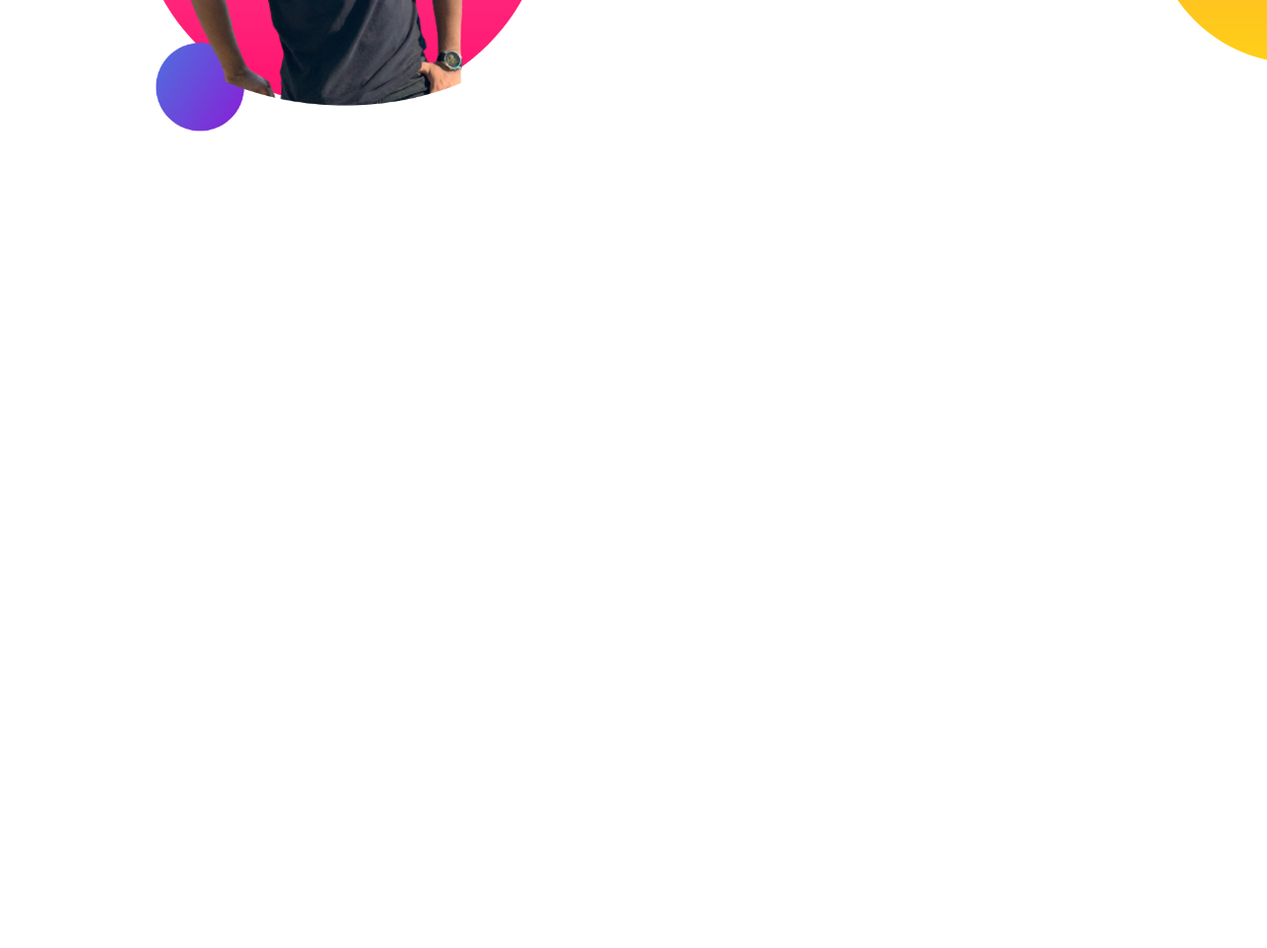
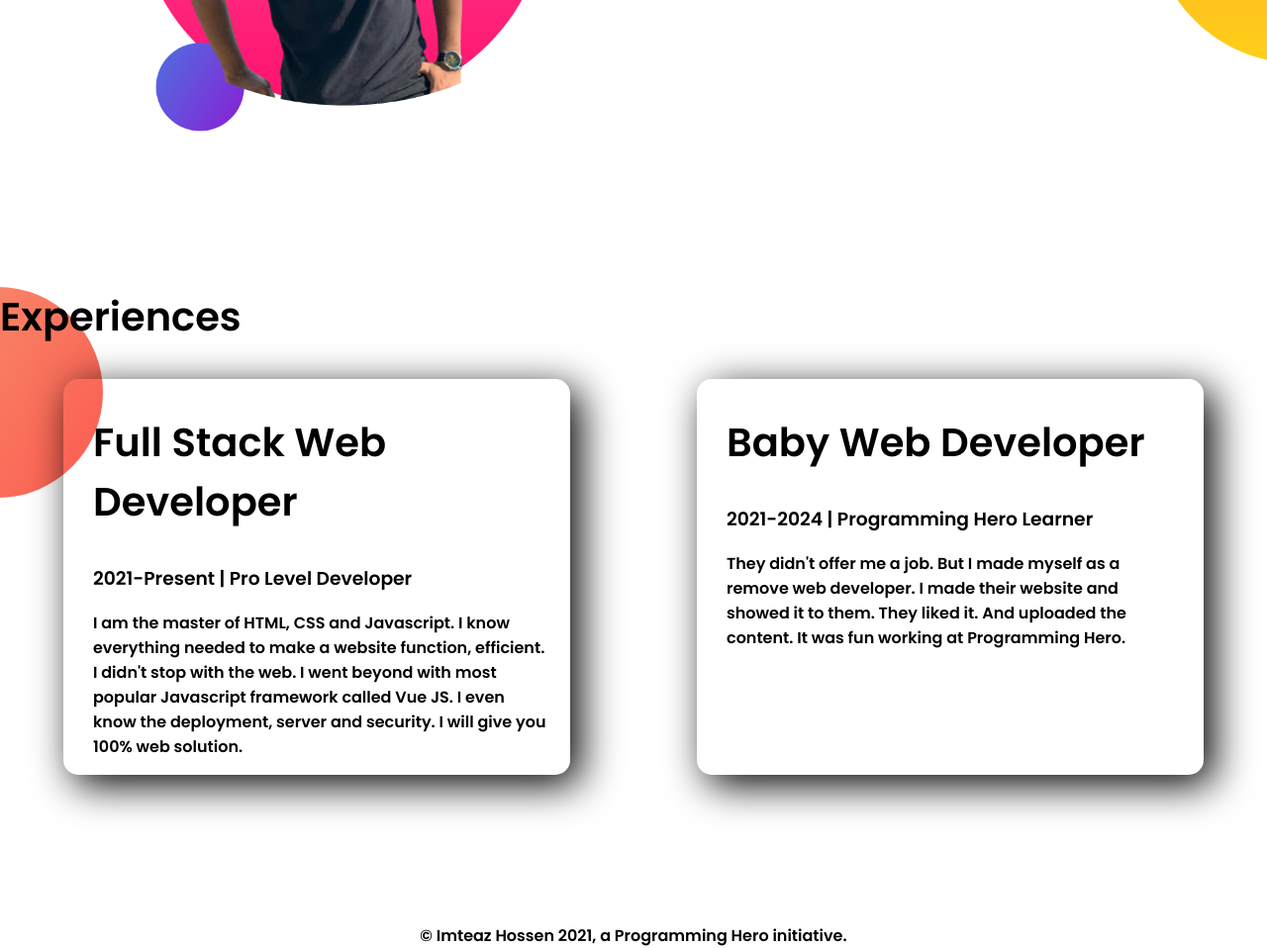
Before and after one commit to Imteazhossen/My-personal-portfolio, a plain HTML site: page index.html in a window 1280 px wide. Shown: the part 924-1882 px from the top of the page at 99% size. Before the commit the page ends 1214 px from the top, so only its background shows below. Drawn offline with Linux system fonts and the light colour scheme.

Commit message:
added footer

```diff
--- a/index.html
+++ b/index.html
@@ -9,7 +9,7 @@
 <link rel="preconnect" href="https://fonts.gstatic.com" crossorigin>
 <link href="https://fonts.googleapis.com/css2?family=Noto+Serif:ital@1&family=Poppins:wght@600&display=swap" rel="stylesheet">
     <link rel="stylesheet" href="style.css">
-    <Section class="image-background">
+    <Section class="image-background flexible-container">
     <div class="half-weidth">
     <h1>Welcome To</h1>
     <h1> <span class="orange-colour">Imteaz Hossen's </span> World!</h1>
@@ -21,7 +21,7 @@
     <img src="images/my-bg.png" alt="">
     </div>
     </Section>
-    <section class="two">
+    <section class="two flexible-container">
         <div class="half-weidth">
             <img class="half-weidth" src="images/my-bg2.png" alt="">
         </div>
@@ -32,6 +32,23 @@
             <a class="link-button2" href="https://www.facebook.com/Jade-Lifestyle-101256269074554">Download CV</a>
         </div>
     </section>
+    <section class="three">
+        <h1>Experiences</h1>
+        <div class="flexible-container">
+        <div id="rty" class="ten">
+            <h1>Full Stack Web Developer</h1>
+            <h3>2021-Present | Pro Level Developer</h3>
+            <p>I am the master of HTML, CSS and Javascript. I know everything needed to make a website function, efficient. I didn't stop with the web. I went beyond with most popular Javascript framework called Vue JS. I even know the deployment, server and security. I will give you 100% web solution.</p>
+        </div>
+        <div id="qwe" class="ten">
+            <h1>Baby Web Developer</h1>
+            <h3>2021-2024 | Programming Hero Learner</h3>
+            <p>They didn't offer me a job. But I made myself as a remove web developer. I made their website and showed it to them. They liked it. And uploaded the content. It was fun working at Programming Hero.
+            </p>
+        </div>
+        </div>
+        <footer>© Imteaz Hossen 2021, a Programming Hero initiative.</footer>
+    </section>
 </head>
 <body>
 
--- a/style.css
+++ b/style.css
@@ -9,7 +9,7 @@ margin: 0%;
 .orange-colour{
    color: rgb(221, 36, 36);
 }
- section{
+ .flexible-container {
      display: flex;
      margin-bottom: 150px;
  }
@@ -42,5 +42,31 @@ margin: 0%;
      background-image: url(images/dream-bg.png);
      background-repeat: no-repeat;
      background-position: right;
+ }
+  .ten{
+box-shadow: 10px 10px 40px;
+width: 40%;
+margin-left: 5%;
+margin-right: 5%;
+padding-left: 23px;
+padding-right: 20px;
+border-radius: 15px;
 
- }
+  }
+  .three{
+      background-image: url(images/exp-bg.png);
+      background-repeat: no-repeat;
+  }
+  #qwe{
+      border-left: 7px solid;
+      border-image: linear-gradient( blue , cyan )
+
+  }
+  #rty{
+    border-left: 7px solid;
+    border-image: linear-gradient(orange,salmon)
+
+  }
+  footer{
+      text-align: center;
+  }
```
